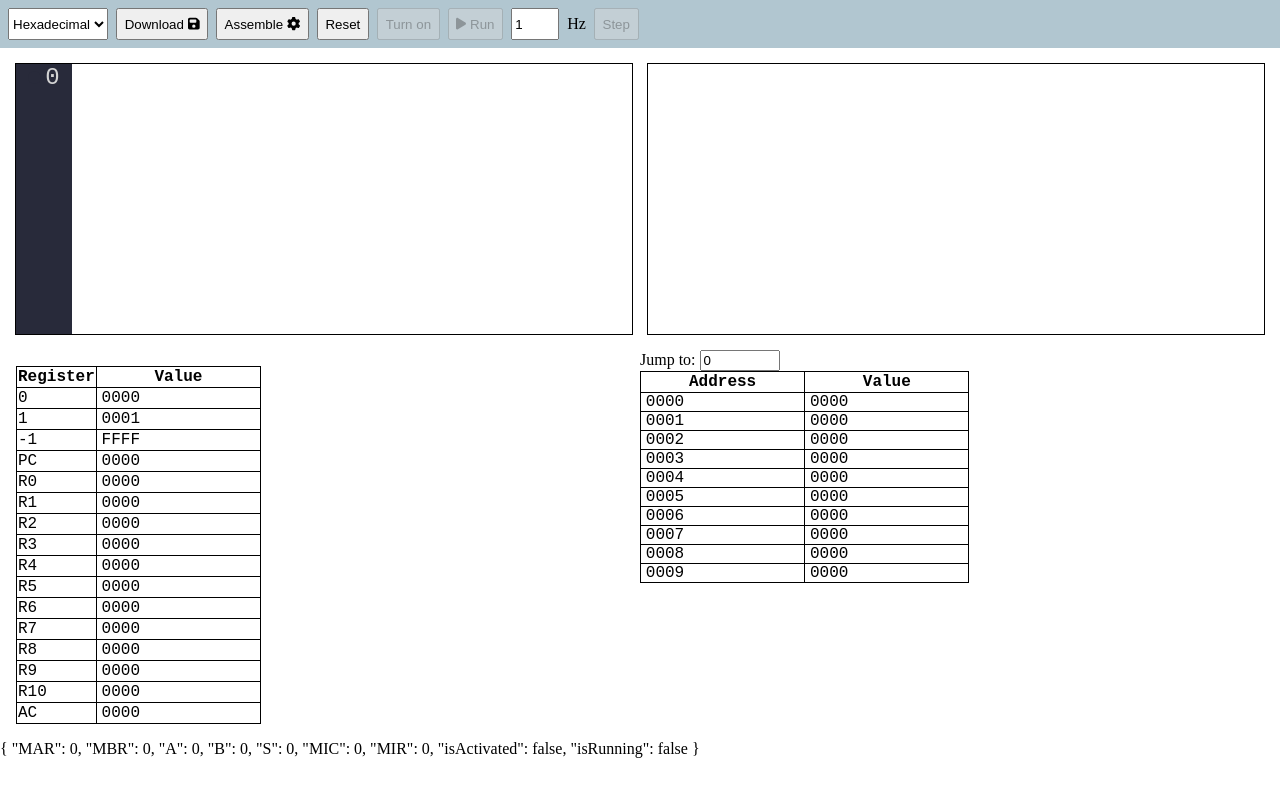
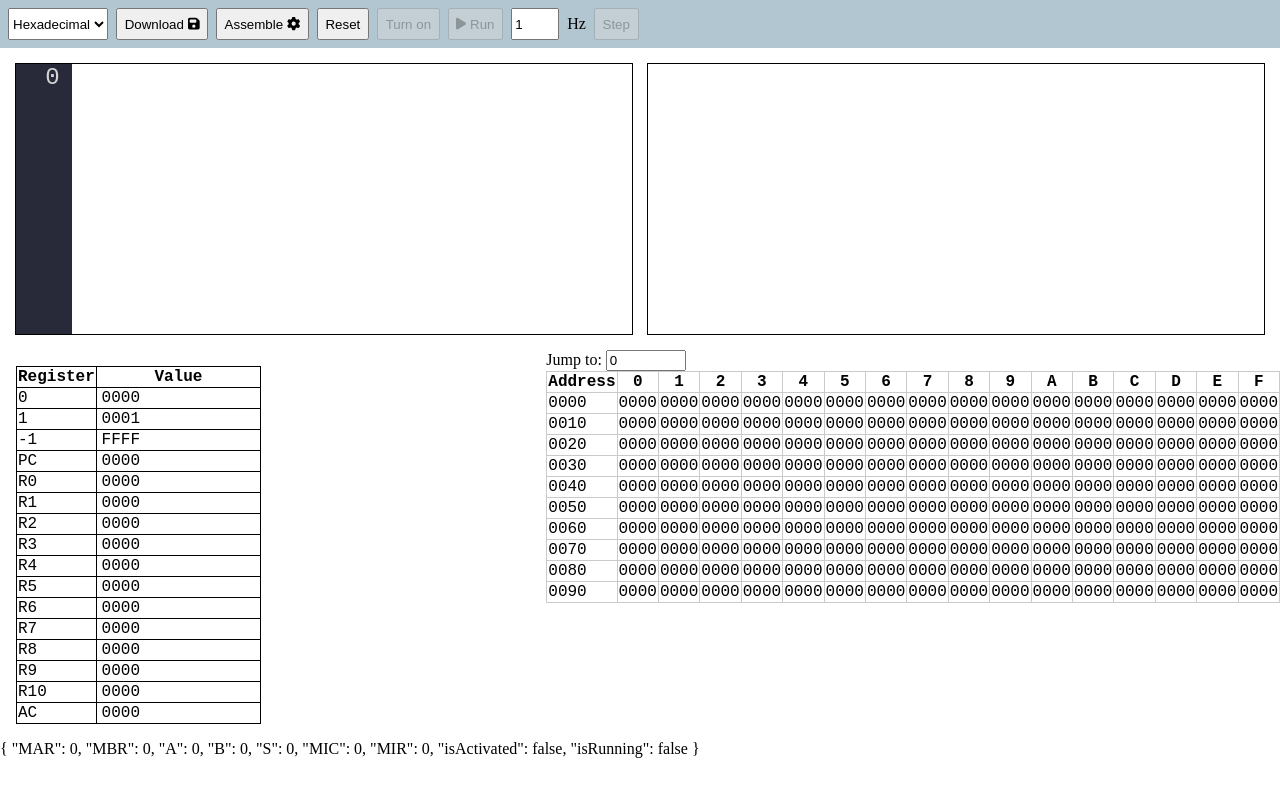
Before and after one commit to horenso/micro16, a Vue app: page / in a window 1280 px wide. Shown: the top 796 px of the page. Built offline with nearby package versions, Linux system fonts and the light colour scheme.

Commit message:
First version of a hex table viewer.

```diff
--- a/src/App.vue
+++ b/src/App.vue
@@ -1,6 +1,6 @@
 <script setup lang="ts">
 import Toolbar from '@/components/Toolbar.vue';
-import MemoryTable from '@/components/MemoryTable.vue';
+import MemoryHexEditor from '@/components/MemoryHexEditor.vue';
 import Registers from '@/components/Registers.vue';
 import CodeEditor from '@/components/CodeEditor.vue';
 import { useCpuStore } from './stores/cpu';
@@ -15,7 +15,7 @@ const registersStore = useRegistersStore();
     <CodeEditor />
     <div class="grid-container">
         <div class="grid-item"><Registers /></div>
-        <div class="grid-item"><MemoryTable /></div>
+        <div class="grid-item"><MemoryHexEditor /></div>
     </div>
     {{ cpuStore.$state }}
 </template>
--- /dev/null
+++ b/src/components/MemoryHexEditor.vue
@@ -0,0 +1,91 @@
+<script setup lang="ts">
+import { ref, computed } from 'vue';
+import { formatNumber } from '@/service/formatting';
+import { useSettingsStore } from '@/stores/settings';
+import { CAPACITY, useMemoryStore } from '@/stores/memory';
+import { useRegistersStore } from '@/stores/registers';
+import { storeToRefs } from 'pinia';
+
+const TABLE_SIZE = 10;
+const MAX_OFFSET = CAPACITY - TABLE_SIZE;
+
+const offset = ref(0);
+const offsetComputed = computed(() => {
+    return isNaN(offset.value) ? 0 : offset.value;
+});
+
+const range16 = [];
+
+const { at } = storeToRefs(useMemoryStore());
+
+const settings = useSettingsStore();
+
+function updateOffset(event: Event) {
+    const newValue = parseInt(event.target.value);
+    if (newValue < 0) {
+        offset.value = 0;
+    } else if (newValue > MAX_OFFSET) {
+        offset.value = MAX_OFFSET;
+    } else {
+        offset.value = newValue;
+    }
+}
+
+function scrollDown(event) {
+    const wheelDelta = Math.ceil(event.wheelDelta);
+    const newOffset = Math.trunc(offset.value - wheelDelta * 0.1);
+    const offsetMod16 = newOffset + (newOffset % 16);
+    if (wheelDelta > 0) {
+        offset.value = offsetMod16 < 0 ? 0 : offsetMod16;
+    } else {
+        offset.value = offsetMod16 > MAX_OFFSET ? MAX_OFFSET : offsetMod16;
+    }
+}
+</script>
+
+<template>
+    Jump to:
+    <input
+        type="number"
+        v-model="offset"
+        @input="updateOffset"
+        min="0"
+        step="16"
+        :max="MAX_OFFSET"
+    />
+    <table v-on:wheel.prevent="scrollDown">
+        <tr>
+            <th>Address</th>
+            <th v-for="i in 16">{{ formatNumber(i - 1, 16, 4) }}</th>
+        </tr>
+        <tr v-for="(_, row) in TABLE_SIZE">
+            <td>
+                {{
+                    formatNumber(
+                        row * 16 + offsetComputed,
+                        settings.numberSystem
+                    )
+                }}
+            </td>
+            <td v-for="(_, col) in 16">
+                {{
+                    formatNumber(
+                        at(row * 16 + col + offsetComputed),
+                        settings.numberSystem,
+                        16
+                    )
+                }}
+            </td>
+        </tr>
+    </table>
+</template>
+
+<style scoped>
+table,
+th,
+td {
+    border: 1px solid rgb(202, 202, 202);
+    border-collapse: collapse;
+    font-family: 'Courier New', monospace;
+}
+</style>
```
